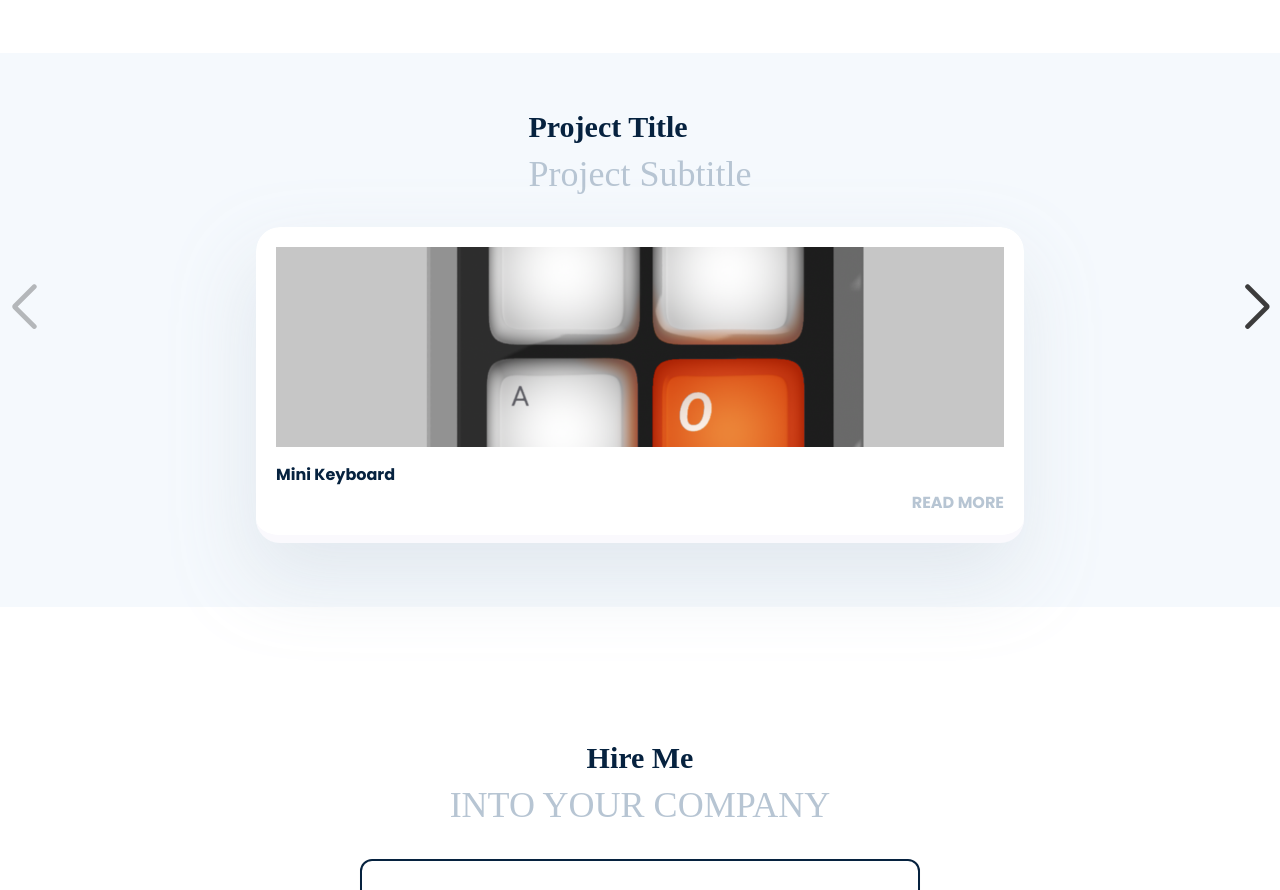
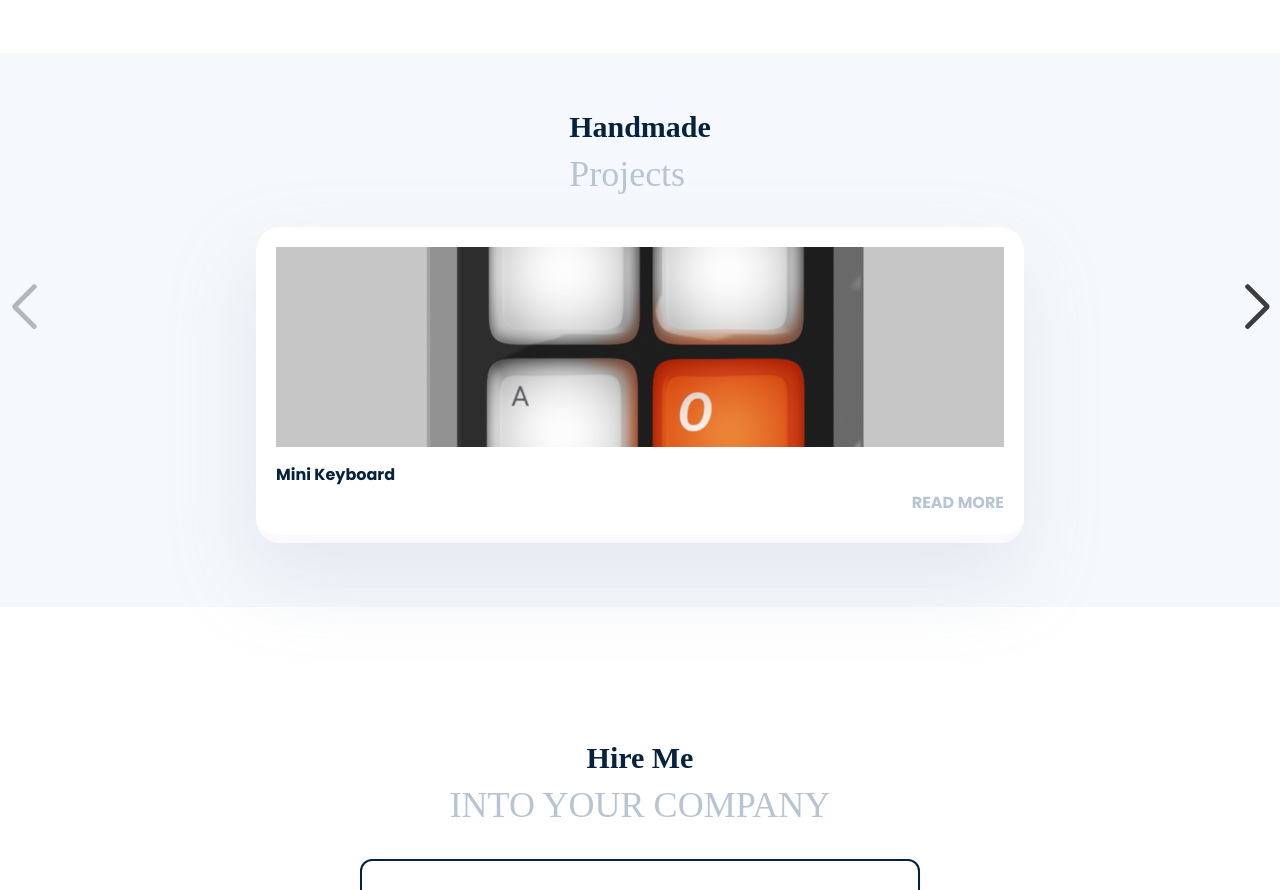
Before and after one commit to Sridhar-C-25/react_portfolio_2, a React (Vite) app: page / in a window 1280 px wide. Shown: the part 1825-2715 px from the top of the page. Built offline with nearby package versions, Linux system fonts and the light colour scheme; a web font is replaced by a local one.

Commit message:
projects minor fix title and hero shrink window text fix

```diff
--- a/src/components/Hero.jsx
+++ b/src/components/Hero.jsx
@@ -4,6 +4,10 @@ import Spline from '@splinetool/react-spline';
 
 const Hero = () => {
   const { hero } = content;
+
+  useEffect(() => {
+    // Add any additional logic or side effects if needed
+  }, []);
 
   return (
     <section id="home" className="relative overflow-hidden">
@@ -28,7 +32,9 @@ const Hero = () => {
                 data-aos="fade-down"
                 data-aos-delay={i * 300}
                 className={`flex items-center w-80 gap-5
-                ${i === 1 && " flex-row-reverse text-right"}  `}
+                  ${i === 1 && " flex-row-reverse text-right"}
+                  ${(window.innerWidth || document.documentElement.clientWidth || document.body.clientWidth) < 768 && i === 1 && "flex-col-reverse"}
+                `}
               >
                 <h3>{content.count}</h3>
                 <p>{content.text}</p>
--- a/src/components/Projects.jsx
+++ b/src/components/Projects.jsx
@@ -27,10 +27,10 @@ const Projects = () => {
       <div className="md:container px-5 pt-14 h-full flex flex-col justify-center items-center relative">
         <div>
           <h2 className="title" data-aos="fade-down">
-            Project Title
+            Handmade
           </h2>
           <h4 className="subtitle" data-aos="fade-down">
-            Project Subtitle
+            Projects
           </h4>
           <br />
         </div>
```
